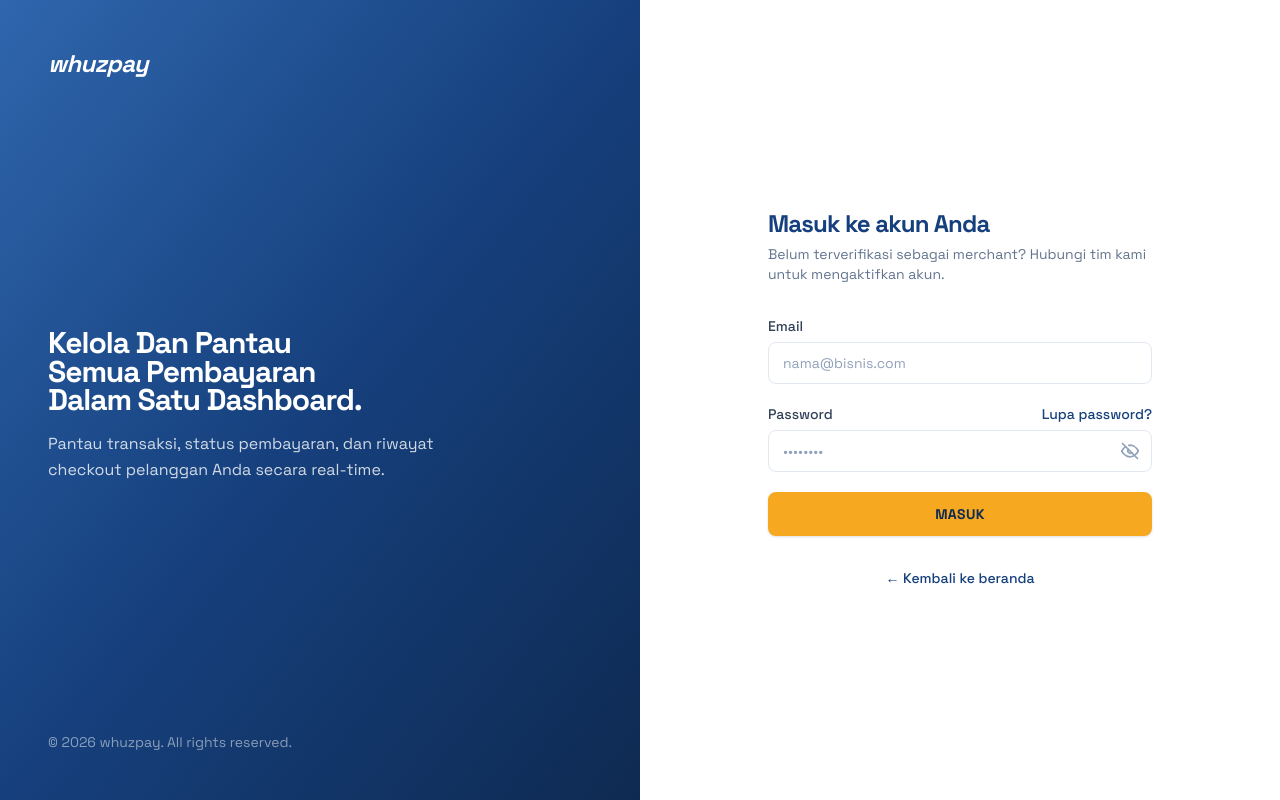
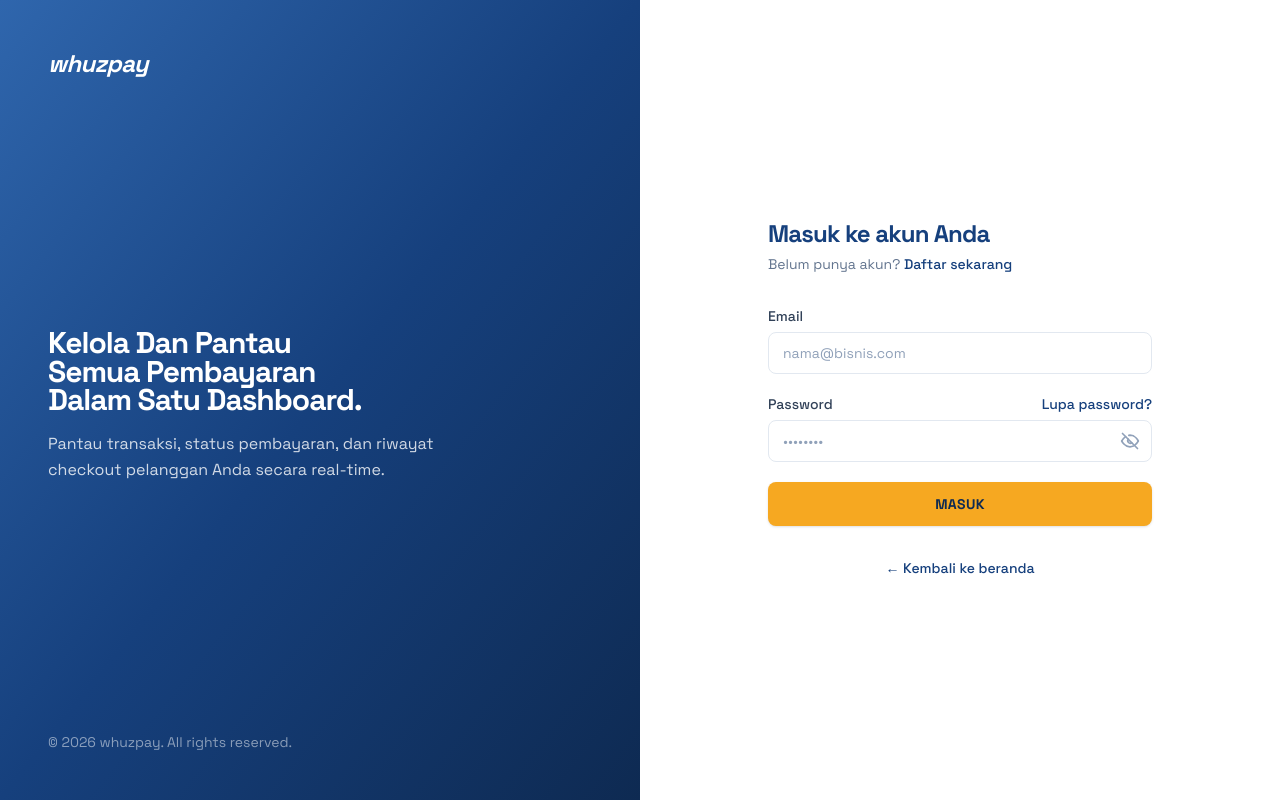
Before and after one commit to akbarryyan/pg-aggregator-front, a Next.js app: page /login in a window 1280 px wide. Built offline with nearby package versions, Linux system fonts and the light colour scheme; no server answers.

Commit message:
feat(auth): link login page to merchant self-service registration

```diff
--- a/app/login/page.tsx
+++ b/app/login/page.tsx
@@ -105,7 +105,10 @@ export default function LoginPage() {
             Masuk ke akun Anda
           </h2>
           <p className="mt-2 text-sm text-slate-500">
-            Belum terverifikasi sebagai merchant? Hubungi tim kami untuk mengaktifkan akun.
+            Belum punya akun?{" "}
+            <Link href="/register" className="font-medium text-brand-navy hover:text-brand-navy-light">
+              Daftar sekarang
+            </Link>
           </p>
 
           <form onSubmit={handleSubmit} className="mt-8 space-y-5" noValidate>
```
